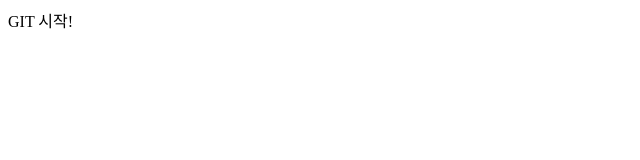
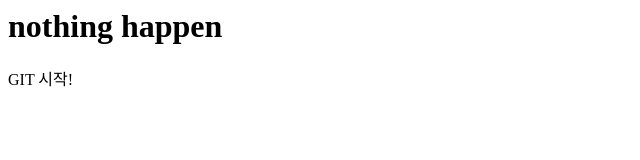
Before and after one commit to DucksDiary/Git_Trial, a plain HTML site: page index.html in a window 1280 px wide. Shown: the whole page, without its empty margins (0-640 px from the left). Drawn offline with Linux system fonts and the light colour scheme.

Commit message:
Revert "wtf?"
This reverts commit 2200aa46cdad8ad42c2050836b57ec252b464ecb.

```diff
--- a/index.html
+++ b/index.html
@@ -2,6 +2,7 @@
 <html>
   <head></head>
   <body>
+    <h1>nothing happen</h1>
     GIT 시작!
   </body>
 </html>
```
Also changed, not shown: 1 other file.
